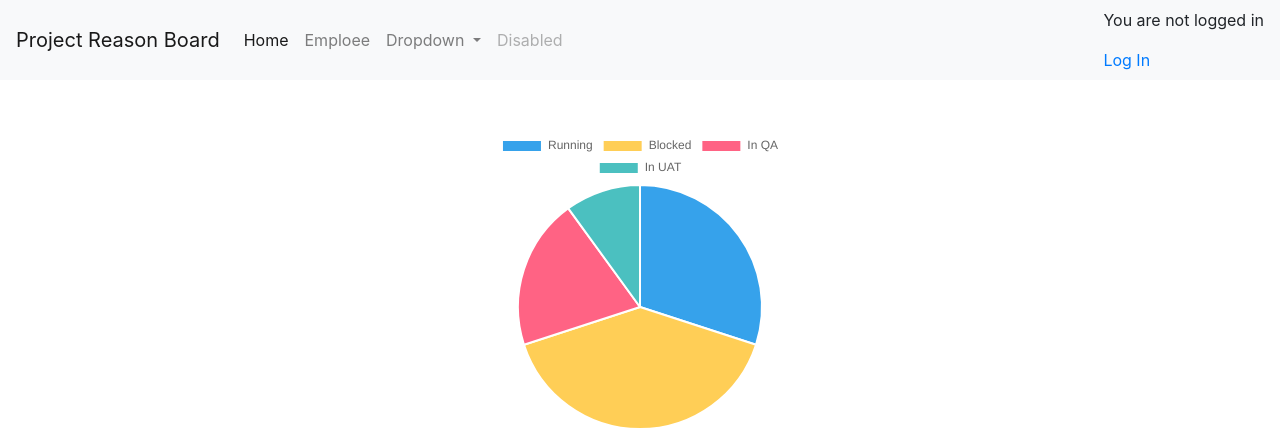
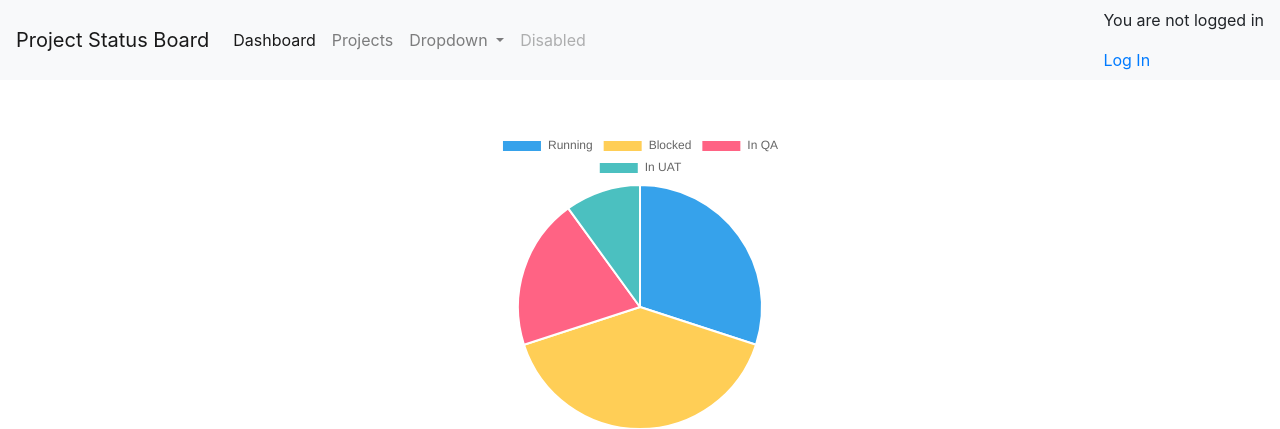
Before and after one commit to mnhmilu/poc-django, a Django app: page / in a window 1280 px wide. Shown: the top 429 px of the page. Run offline with Django 3.2, Linux system fonts and the light colour scheme; some libraries are stand-ins or nearby versions.

Commit message:
minor change

```diff
--- a/employee/templates/base.html
+++ b/employee/templates/base.html
@@ -10,7 +10,7 @@
 
   <body>
     <nav class="navbar navbar-expand-lg navbar-light bg-light">
-      <a class="navbar-brand" href="#">Project Reason Board</a>
+      <a class="navbar-brand" href="#">Project Status Board</a>
       <button
         class="navbar-toggler"
         type="button"
@@ -26,12 +26,12 @@
       <div class="collapse navbar-collapse" id="navbarSupportedContent">
         <ul class="navbar-nav mr-auto">
           <li class="nav-item active">
-            <a class="nav-link" href="#"
-              >Home <span class="sr-only">(current)</span></a
+            <a class="nav-link" href="/dashboard"
+              >Dashboard <span class="sr-only">(current)</span></a
             >
           </li>
           <li class="nav-item">
-            <a class="nav-link" href="/employee/show">Emploee</a>
+            <a class="nav-link" href="/employee/show">Projects</a>
           </li>
           <li class="nav-item dropdown">
             <a
```
